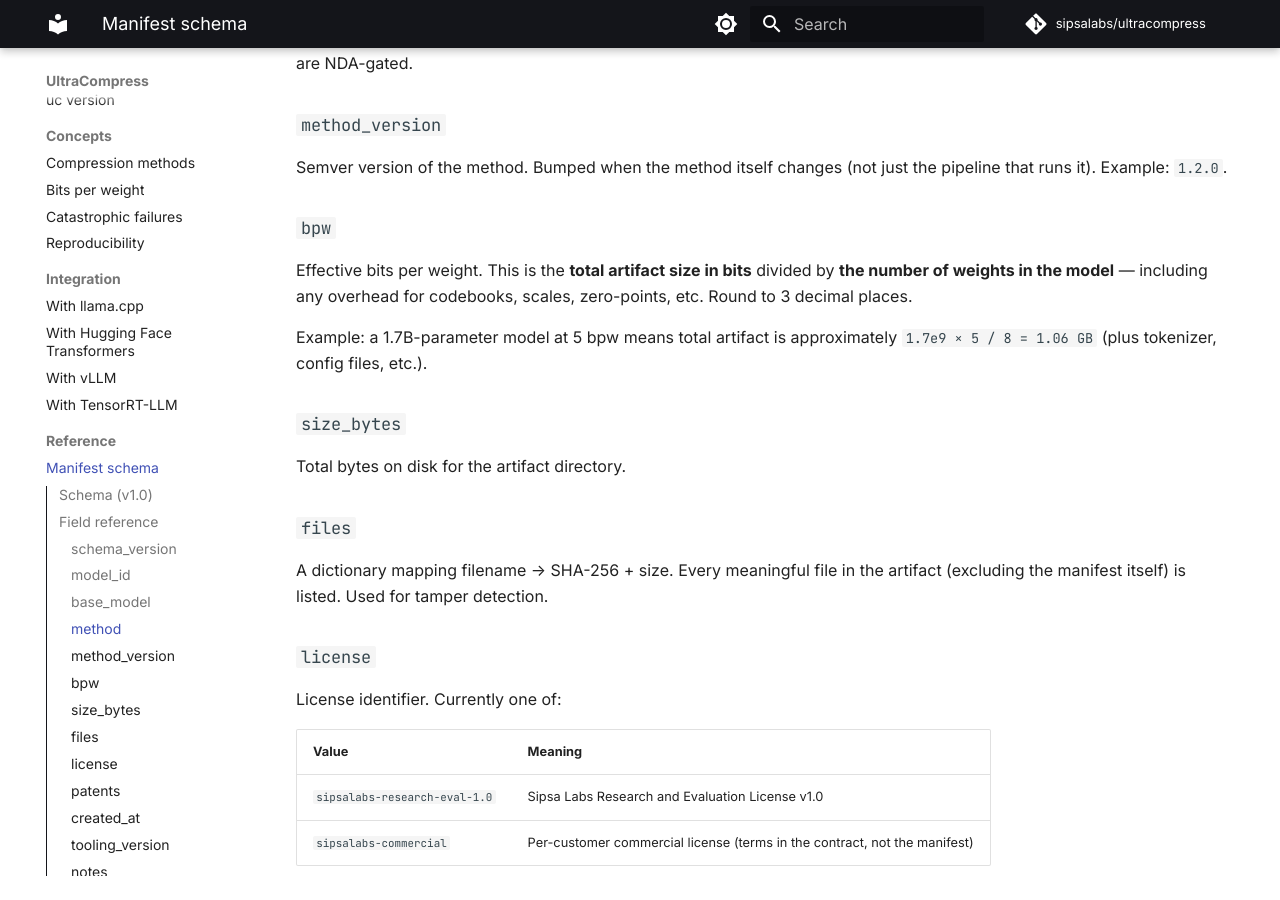
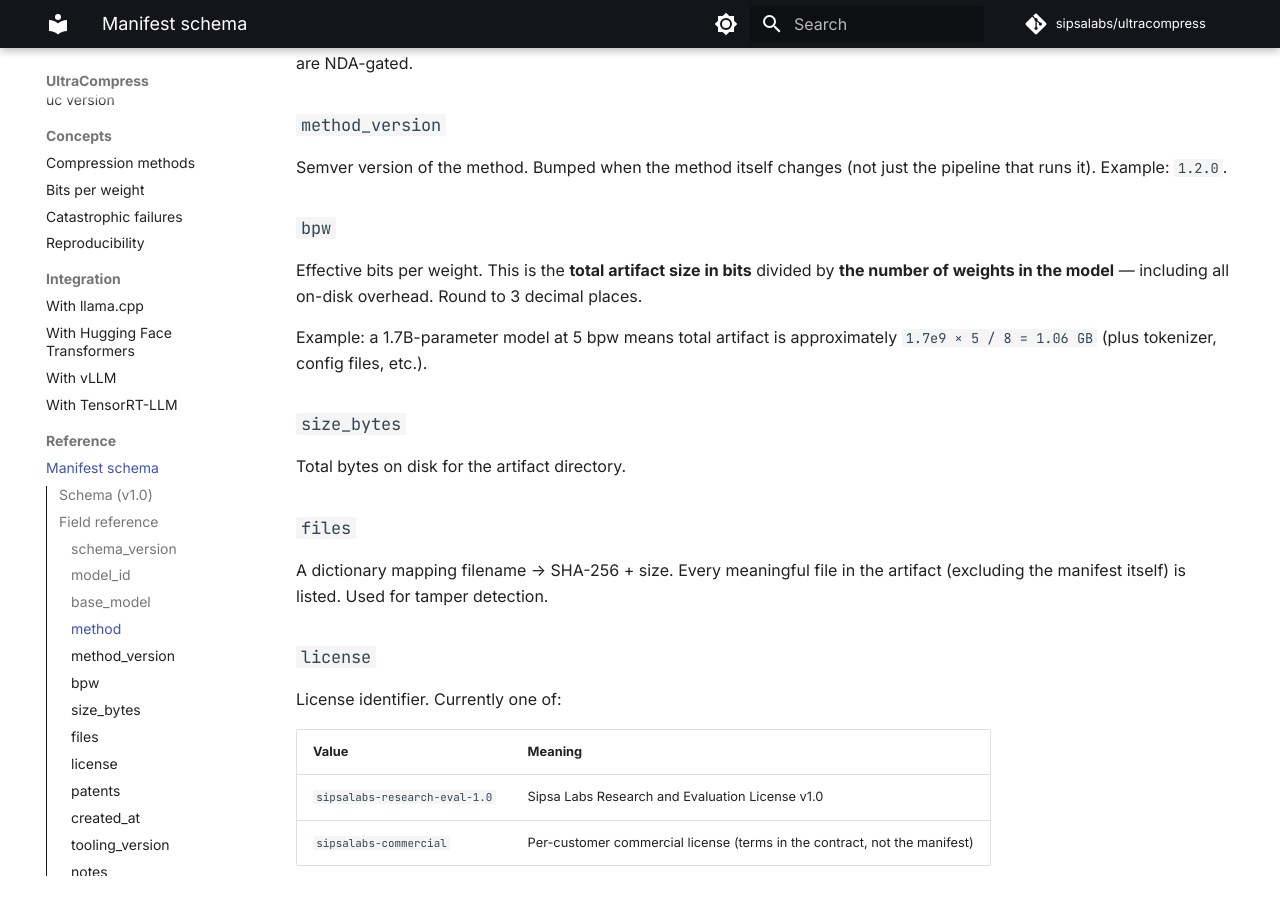
Before and after one commit to sipsalabs/ultracompress, an MkDocs documentation site: the page built from docs/reference/manifest-schema.md, in a window 1280 px wide and 900 px high, scrolled down 1311 px. Built offline with MkDocs 1.6.1 and Material for MkDocs 9.7.7, drawn with Linux system fonts in a browser that asks for light colours; comment, search, counter and statistics services are not loaded.

Commit message:
security: scrub codec-component enumeration ('codebooks, scales, zero-points, etc.') from manifest-schema.md L60 — competitor-decode regression of the 2026-05-25 scrub on the sibling bits-per-weight.md (commit fae4dea). Replaced with neutral 'all on-disk overhead' framing. Per red-team agent finding 2026-05-27.

```diff
--- a/docs/reference/manifest-schema.md
+++ b/docs/reference/manifest-schema.md
@@ -57,7 +57,7 @@
 
 ### `bpw`
 
-Effective bits per weight. This is the **total artifact size in bits** divided by **the number of weights in the model** — including any overhead for codebooks, scales, zero-points, etc. Round to 3 decimal places.
+Effective bits per weight. This is the **total artifact size in bits** divided by **the number of weights in the model** — including all on-disk overhead. Round to 3 decimal places.
 
 Example: a 1.7B-parameter model at 5 bpw means total artifact is approximately `1.7e9 × 5 / 8 = 1.06 GB` (plus tokenizer, config files, etc.).
 
```
